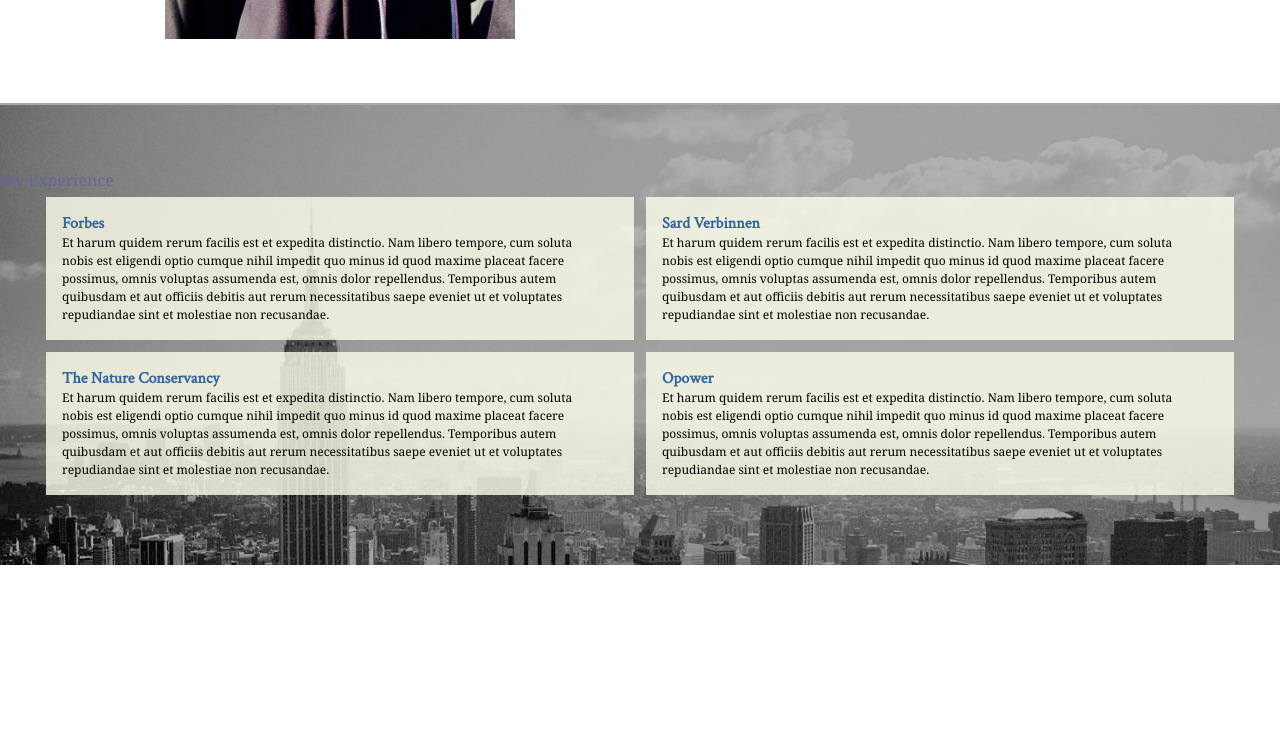
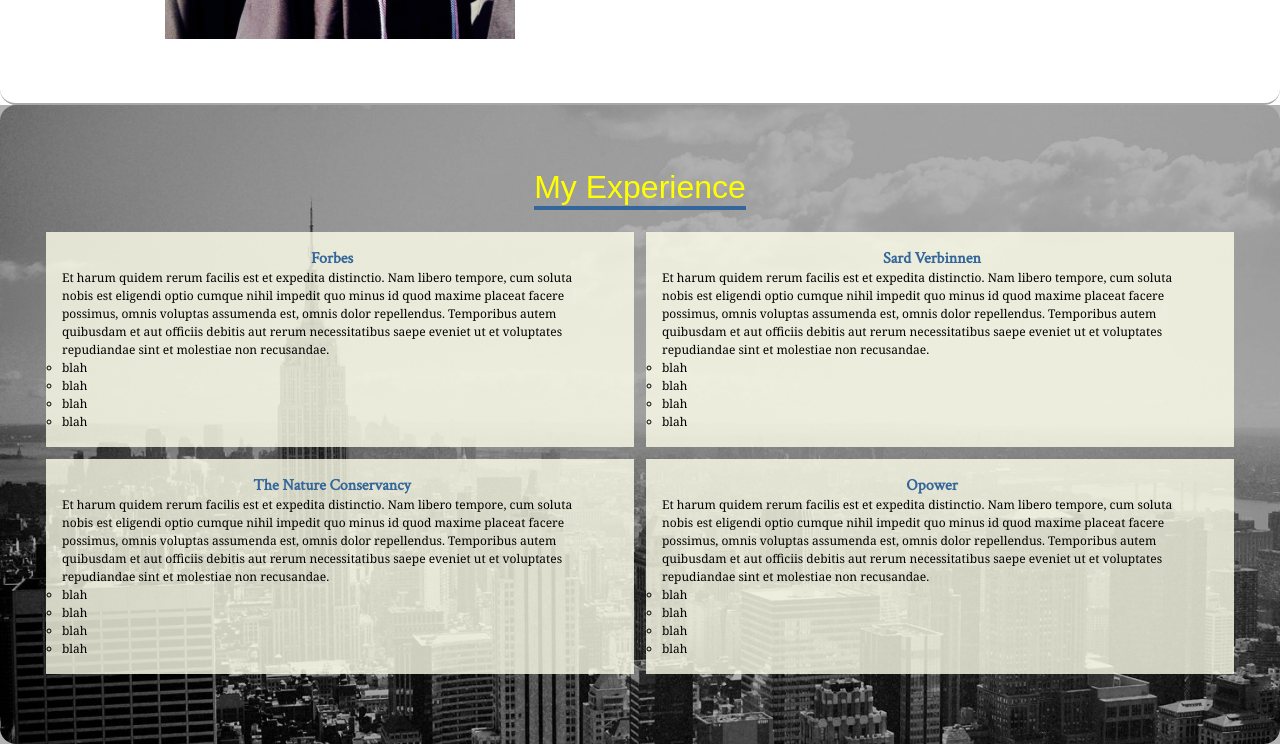
Before and after one commit to charlotteoherron/charlotteoherron.github.io, a plain HTML site: page unit7/index.html in a window 1280 px wide. Shown: the part 1241-1985 px from the top of the page. Before the commit the page ends 1806 px from the top, so only its background shows below. Drawn offline with Linux system fonts and the light colour scheme.

Commit message:
unit8
unit8

```diff
--- a/unit7/index.html
+++ b/unit7/index.html
@@ -36,24 +36,48 @@
 		</div>
 	</section>
 	<section id="Experience">
-		<div class="film clearfix"
+		<div class="film clearfix">
 			<h2>My Experience</h2>
 			<div class="wrap">
 				<section class="squares">
 					<h3>Forbes</h3>
 					<p>Et harum quidem rerum facilis est et expedita distinctio. Nam libero tempore, cum soluta nobis est eligendi optio cumque nihil impedit quo minus id quod maxime placeat facere possimus, omnis voluptas assumenda est, omnis dolor repellendus. Temporibus autem quibusdam et aut officiis debitis aut rerum necessitatibus saepe eveniet ut et voluptates repudiandae sint et molestiae non recusandae.</p>
+					<ul>
+						<li>blah</li>
+						<li>blah</li>
+						<li>blah</li>
+						<li>blah</li>
+					</ul>
 				</section>
 				<section class="squares">
 					<h3>Sard Verbinnen</h3>
 					<p>Et harum quidem rerum facilis est et expedita distinctio. Nam libero tempore, cum soluta nobis est eligendi optio cumque nihil impedit quo minus id quod maxime placeat facere possimus, omnis voluptas assumenda est, omnis dolor repellendus. Temporibus autem quibusdam et aut officiis debitis aut rerum necessitatibus saepe eveniet ut et voluptates repudiandae sint et molestiae non recusandae.</p>
+					<ul>
+						<li>blah</li>
+						<li>blah</li>
+						<li>blah</li>
+						<li>blah</li>
+					</ul>
 				</section>
 				<section class="squares">
 					<h3>The Nature Conservancy</h3>
 					<p>Et harum quidem rerum facilis est et expedita distinctio. Nam libero tempore, cum soluta nobis est eligendi optio cumque nihil impedit quo minus id quod maxime placeat facere possimus, omnis voluptas assumenda est, omnis dolor repellendus. Temporibus autem quibusdam et aut officiis debitis aut rerum necessitatibus saepe eveniet ut et voluptates repudiandae sint et molestiae non recusandae.</p>
+					<ul>
+						<li>blah</li>
+						<li>blah</li>
+						<li>blah</li>
+						<li>blah</li>
+					</ul>
 				</section>
 				<section class="squares">
 					<h3>Opower</h3>
 					<p>Et harum quidem rerum facilis est et expedita distinctio. Nam libero tempore, cum soluta nobis est eligendi optio cumque nihil impedit quo minus id quod maxime placeat facere possimus, omnis voluptas assumenda est, omnis dolor repellendus. Temporibus autem quibusdam et aut officiis debitis aut rerum necessitatibus saepe eveniet ut et voluptates repudiandae sint et molestiae non recusandae.</p>
+					<ul>
+						<li>blah</li>
+						<li>blah</li>
+						<li>blah</li>
+						<li>blah</li>
+					</ul>
 				</section>
 			</div class="wrap">
 		</div>
--- a/unit7/main.css
+++ b/unit7/main.css
@@ -24,6 +24,7 @@ section#splash p{
 	color: yellow;
 	font-family: 'Crimson Text', serif;
 	font-weight: 700;
+	text-align: center;
 }
 
 /*
@@ -74,6 +75,7 @@ section#AboutMe {
 	background-color: white;
 	border-bottom: 2px solid #A8A8AC;
 	border-top: 2px solid #A8A8AC;
+	border-radius: 1em;
 }
 
 .wrap {
@@ -87,6 +89,7 @@ section#AboutMe {
 	/*width:100%;*/
 	max-width: 350px;
 	margin: 0 auto 0 auto;
+
 }
 
 #Experience {
@@ -94,13 +97,20 @@ section#AboutMe {
 	background-size:cover;
 	background-attachment:fixed;
 	background-repeat:no-repeat;
+	text-align: center;
+	border-radius: 1em;
+
 }
 
-#Experience h2 {
+#Experience h2{
+	color:yellow;
+	border-bottom: 4px solid #336699;
 }
+
 #Experience li{
 	list-style-type: circle;
 }
+
 .film {
 	padding: 4em 0;
 	background:rgba(0,0,0,.3);
@@ -130,7 +140,7 @@ h1 {
 	font-weight:600;
 }
 
-h2{
+h2 {
 	border-bottom: 4px solid yellow;
 	margin-bottom: .5em;
 	font-size:2em;
@@ -151,6 +161,7 @@ p{
 	line-height: 1.5;
 	color: black;
 	font-family: 'Lucida Bright', Georgia, serif;
+	text-align: left;
 }
 
 li {
@@ -158,6 +169,7 @@ li {
 	line-height: 1.5;
 	color: black;
 	font-family: 'Lucida Bright', Georgia, serif;
+	text-align: left;
 }
 
 section#contact {
```
Also changed, not shown: unit7/unit8.png (added), unit7/unit8.svg (added).
